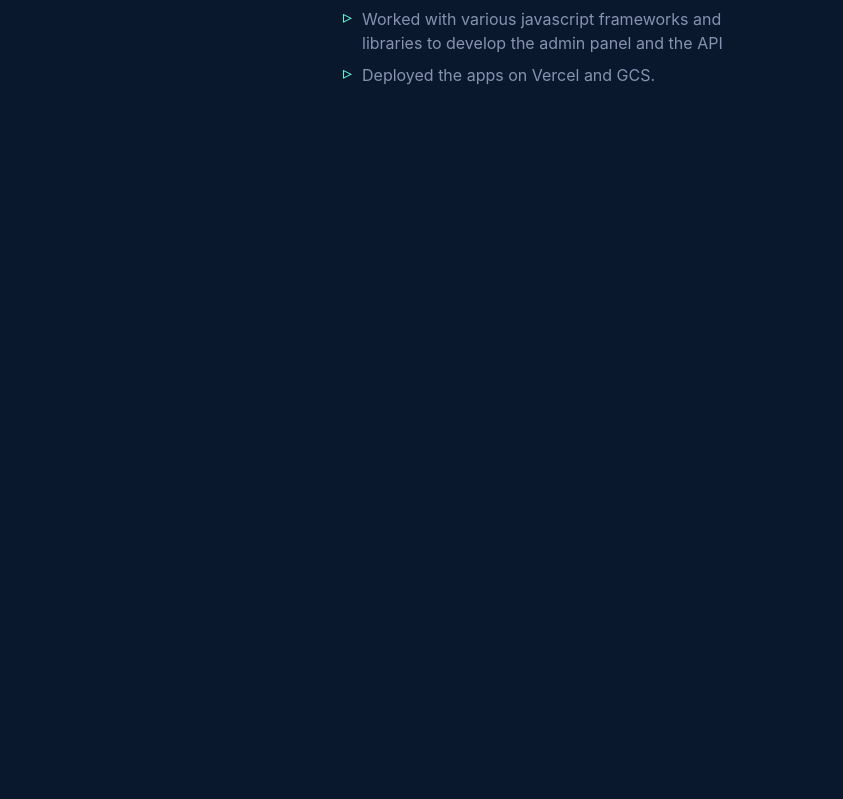
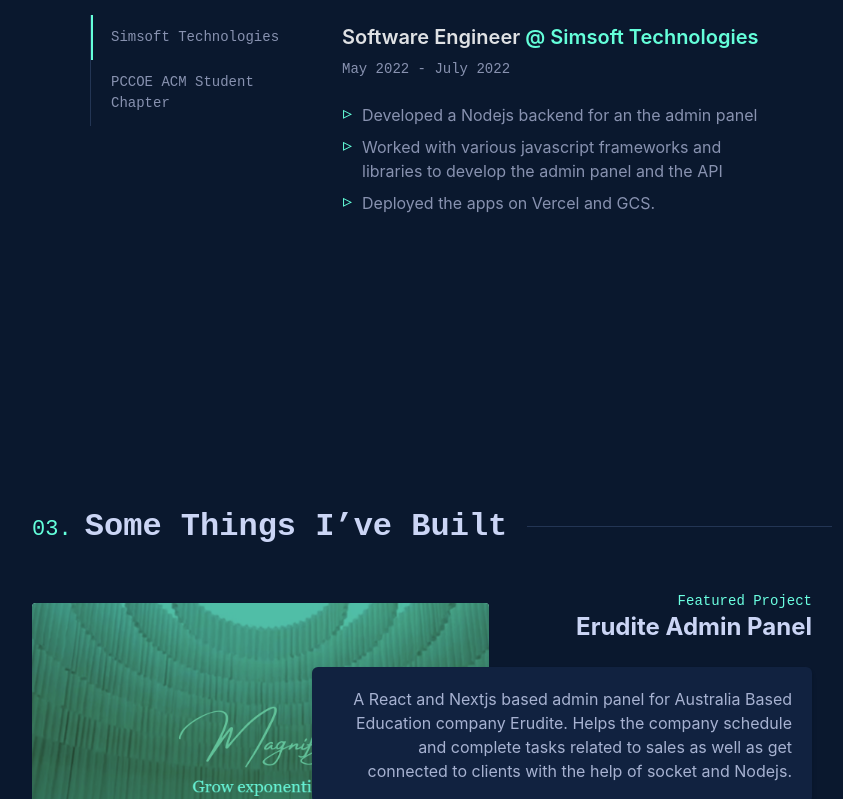
Before and after one commit to gajju44/Portfolio_2, a React (Vite) app: page / in a window 1280 px wide. Shown: the part 2325-3124 px from the top of the page, without its empty margins (208-1051 px from the left). Before the commit the page ends 2924 px from the top, so only its background shows below. Built offline with nearby package versions, Linux system fonts and the light colour scheme.

Commit message:
Completed Projects section

```diff
--- a/src/Components/SharedComponents/Buttons/PrimaryBtn.jsx
+++ b/src/Components/SharedComponents/Buttons/PrimaryBtn.jsx
@@ -1,8 +1,8 @@
 import React,{memo} from 'react'
 
-const PrimaryBtn=memo(({children,className})=>{
+const PrimaryBtn=memo(({children,className, onClick})=>{
   return (
-    <button className={`${className} flex items-center justify-center px-7 text-[#63ffdb] transition-colors duration-500 hover:bg-[#64ffda1a] p-4 w-fit h-fit rounded-[4px] bg-transparent border border-[#63ffdb]`}>{children}</button>
+    <button onClick={onClick} className={`${className} flex items-center justify-center px-7 text-[#63ffdb] transition-colors duration-500 hover:bg-[#64ffda1a] p-4 w-fit h-fit rounded-[4px] bg-transparent border border-[#63ffdb]`}>{children}</button>
   )
 })
 
--- /dev/null
+++ b/src/Data/ProjectData.js
@@ -0,0 +1,38 @@
+export   const ProjectData = [
+    {
+
+      title: "Erudite Admin Panel",
+      Link:'/',
+      description:
+        "A React and Nextjs based admin panel for Australia Based Education company Erudite. Helps the company schedule and complete tasks related to sales as well as get connected to clients with the help of socket and Nodejs.",
+      techStack: ["React", "Next", "Socket", "Nodejs","NextAuth","Tailwind","JWT","Redux","MongoDB"],
+    },
+    {
+      title: "Erudite Admin Panel",
+      Link:'/',
+      description:
+        "A React and Nextjs based admin panel for Australia Based Education company Erudite. Helps the company schedule and complete tasks related to sales as well as get connected to clients with the help of socket and Nodejs.",
+        techStack: ["React", "Next", "Socket", "Nodejs","NextAuth","Tailwind","JWT","Redux","MongoDB"],
+    },
+    {
+      title: "Erudite Admin Panel",
+      Link:'/',
+      description:
+        "A React and Nextjs based admin panel for Australia Based Education company Erudite. Helps the company schedule and complete tasks related to sales as well as get connected to clients with the help of socket and Nodejs.",
+        techStack: ["React", "Next", "Socket", "Nodejs","NextAuth","Tailwind","JWT","Redux","MongoDB"],
+    },
+    {
+      title: "Erudite Admin Panel",
+      Link:'/',
+      description:
+        "A React and Nextjs based admin panel for Australia Based Education company Erudite. Helps the company schedule and complete tasks related to sales as well as get connected to clients with the help of socket and Nodejs.",
+        techStack: ["React", "Next", "Socket", "Nodejs","NextAuth","Tailwind","JWT","Redux","MongoDB"],
+    },
+    {
+      title: "Erudite Admin Panel",
+      Link:'/',
+      description:
+        "A React and Nextjs based admin panel for Australia Based Education company Erudite. Helps the company schedule and complete tasks related to sales as well as get connected to clients with the help of socket and Nodejs.",
+        techStack: ["React", "Next", "Socket", "Nodejs","NextAuth","Tailwind","JWT","Redux","MongoDB"],
+    },
+  ];
--- a/src/Pages/Home.jsx
+++ b/src/Pages/Home.jsx
@@ -5,6 +5,7 @@
 import Intro from '../Sections/Intro'
 import AboutMe from '../Sections/AboutMe'
 import Experience from '../Sections/Experience'
+import Projects from '../Sections/Projects'
 function Home() {
 
   const [showHero, setShowHero] = useState(false);
@@ -33,6 +34,7 @@
   <Intro/>
   <AboutMe/>
   <Experience/>
+  <Projects/>
 
   </>
   )
--- a/src/Sections/AboutMe.jsx
+++ b/src/Sections/AboutMe.jsx
@@ -6,7 +6,7 @@
 function AboutMe() {
   return (
     <>
-      <div id="About" className="w-full min-h-screen pb-32 px-5 sm:px-12 lg:px-32 xl:px-40">
+      <div id="About" className="w-full min-h-screen pb-64 px-5 sm:px-12 lg:px-32 xl:px-40">
         <div className="flex flex-col xl:mx-[130px] gap-10">
           <Heading Number="1" Heading="About Me" />
 
--- a/src/Sections/Experience.jsx
+++ b/src/Sections/Experience.jsx
@@ -64,7 +64,7 @@
 
   return (
    <>
-  <div id='Experience' className="w-screen min-h-screen pb-32 px-5 sm:px-12 lg:px-32 xl:px-40">
+  <div id='Experience' className="w-screen pb-72 px-5 sm:px-12 lg:px-32 xl:px-40">
         <div className="flex flex-col xl:mx-[130px] gap-10">
           <Heading Number="2" Heading="Where I’ve Worked" />
 
--- /dev/null
+++ b/src/Sections/Projects.jsx
@@ -0,0 +1,59 @@
+import React,{useState} from 'react'
+import Heading from '../Components/SharedComponents/Heading'
+import Project from '../assets/Projects/Project.png'
+import { ExternalLink } from 'lucide-react'
+import {ProjectData} from '../Data/ProjectData'
+import PrimaryBtn from '../Components/SharedComponents/Buttons/PrimaryBtn'
+
+function Projects() {
+
+  const [Showmore, setShowmore] = useState(false);
+
+  return (
+    <>
+      <div className='w-full min-h-screen pb-32 px-5 sm:px-12 lg:px-28 xl:px-40'>
+        <div className="flex flex-col xl:mx-[80px] gap-10">
+          <Heading Number="3" Heading="Some Things I’ve Built" />
+
+          <div className='flex flex-col gap-40'>
+            {ProjectData.slice(0, Showmore ? ProjectData.length : 4).map((project, index) => (
+              <div key={index} className={`grid geid-cols-1 relative lg:static lg:grid-cols-7 ${index % 2 === 0 ? 'flex-row' : 'flex-row-reverse'}`}>
+                {/* Image */}
+                <a href={project.Link} className={`${index % 2 === 0 ? 'order-1' : 'order-2'}  lg:bg-[#6bffe1] w-full h-full absolute lg:static lg:mt-3 z-0 col-span-4 rounded-[4px]  overflow-hidden`}>
+                  <img src={Project} alt="" className="w-full h-full object-cover hover:mix-blend-normal  mix-blend-multiply" />
+                </a>
+
+                {/* Text Content */}
+                <div className={`col-span-3 p-4 md:p-9 lg:p-0 bg-[#153645e2] h-full w-full lg:bg-transparent lg:w-auto lg:h-auto   z-20 ${index % 2 === 0 ? 'lg:-translate-x-5 order-2' : 'lg:translate-x-5 order-1'} flex flex-col ${index % 2 === 0 ? 'lg:items-end' : 'lg:items-start'}`}>
+                  <p className='text-[#6bffe1] text-sm'>Featured Project</p>
+                  <a href={project.Link} className='text-[#cbd5f5] transition-all duration-500  hover:text-[#6bffe1] font-Stack2 text-2xl font-bold mb-6'>
+                    {project.title}
+                  </a>
+
+                  <div className={`lg:bg-[#112240] text-[#a7b2d1] lg:p-5 ${index % 2 === 0 ? 'lg:pl-8 lg:text-right' : 'lg:pr-8 lg:text-left'} lg:w-[500px] font-Stack2 rounded-md shadow-md`}>
+                    {project.description}
+                  </div>
+
+                  <div className={`flex lg:w-[525px] flex-wrap ${index % 2 === 0 ? 'lg:justify-end' : 'lg:justify-start'} mt-6`}>
+                    {project.techStack.map((tech, techIndex) => (
+                      <p key={techIndex} className={`text-[#9da7c4]    ${index % 2 === 0 ? 'mr-4 lg:mr-0 lg:!ml-4' : 'mr-4 '} text-sm`}>{tech}</p>
+                    ))}
+                  </div>
+
+                  <a href={project.Link} className={`mt-4 transition-all duration-500 hover:text-[#6bffe1] text-[#cbd5f5] ${index % 2 === 0 ? '' : 'self-start'}`}>
+                    <ExternalLink size={22} />
+                  </a>
+                </div>
+              </div>
+            ))}
+          </div>
+
+              <PrimaryBtn onClick={() => {setShowmore(!Showmore)}} className={`mt-24 ${ProjectData.length <= 4 ? 'hidden' : ''} mx-auto`}>{Showmore ? 'Show Less' : 'Show More'}</PrimaryBtn>
+
+        </div>
+      </div>
+    </>
+  )
+}
+
+export default Projects
```
Also changed, not shown: src/assets/Projects/Project.png (added).
